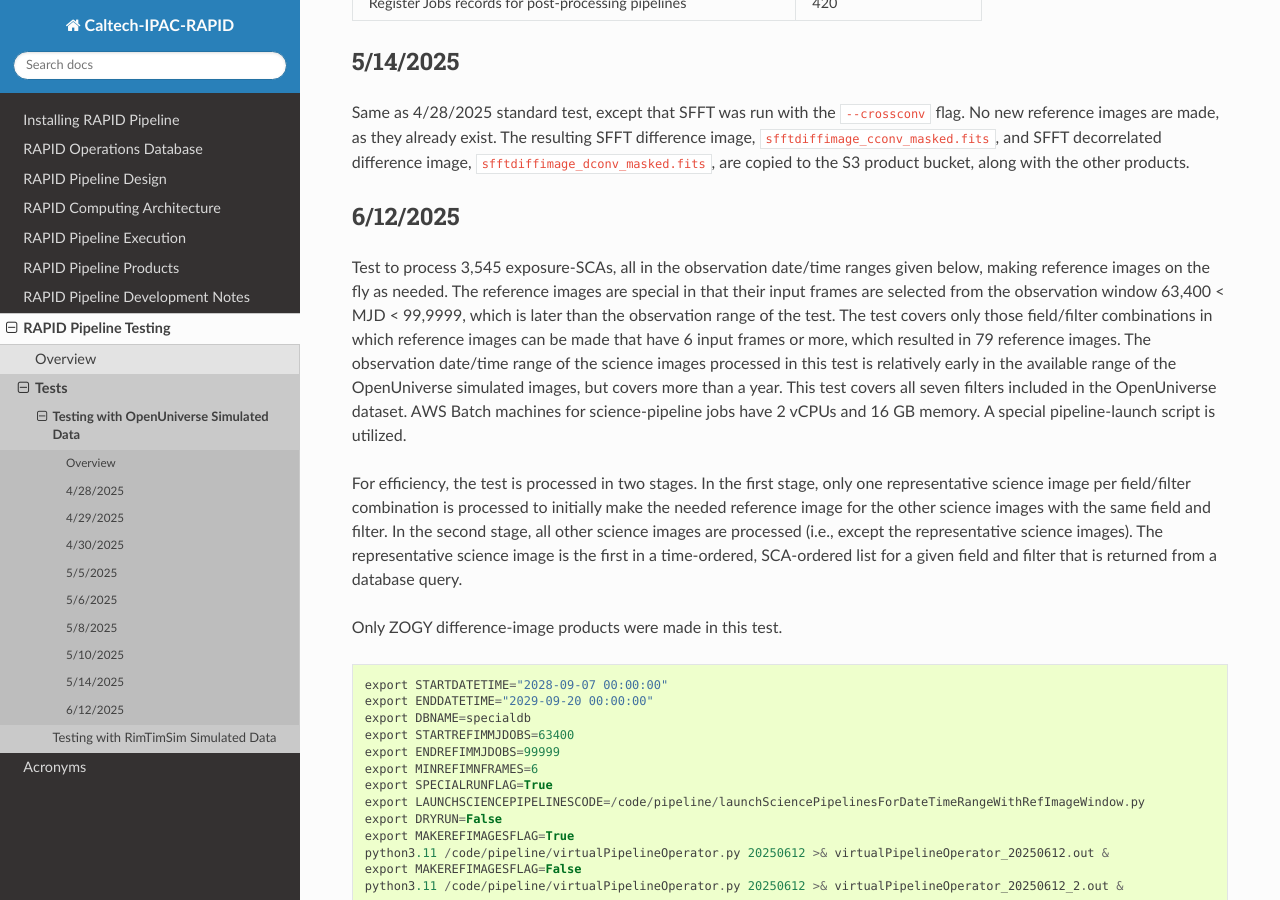
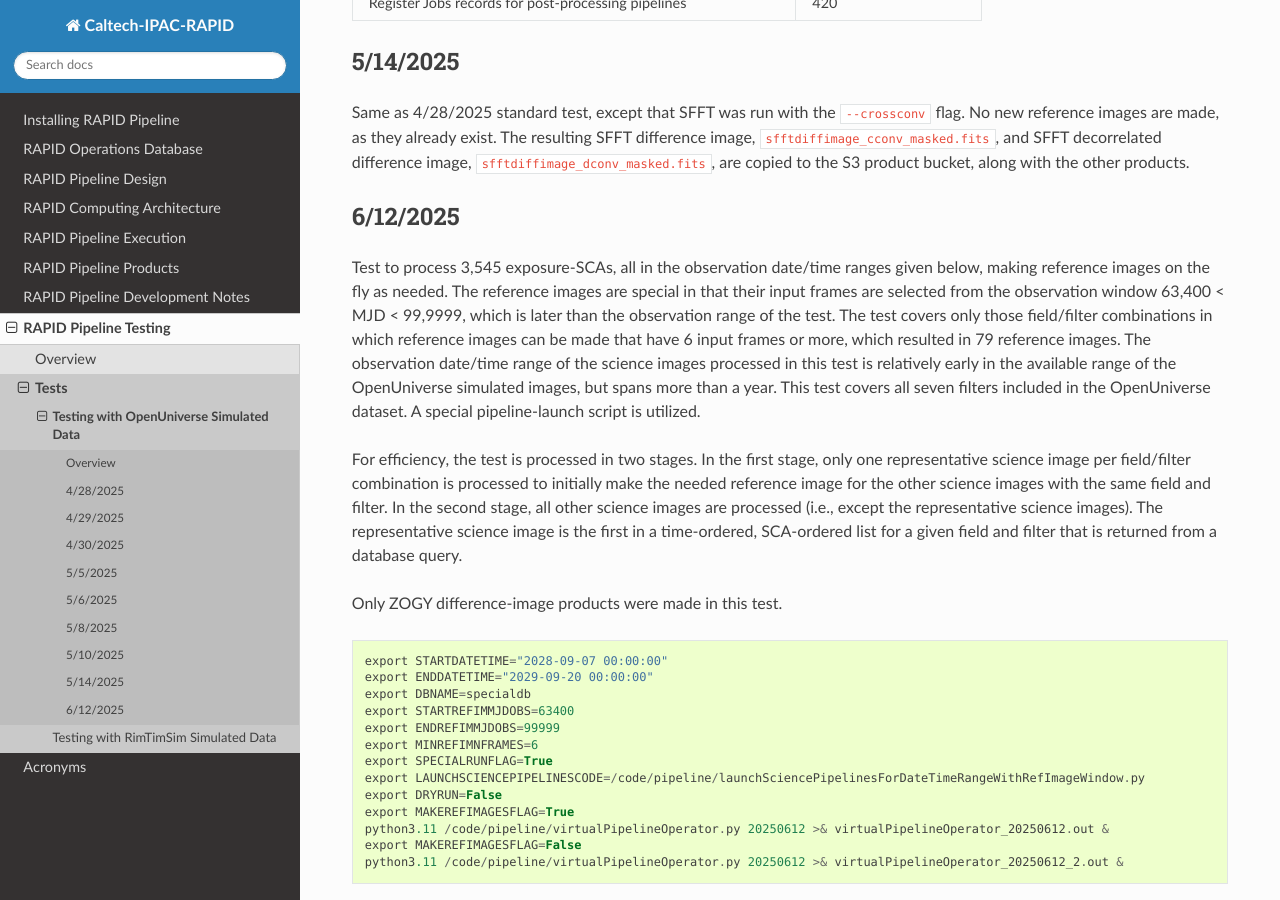
Before and after one commit to Caltech-IPAC/rapid, a Sphinx documentation site: the page built from docs/source/dev/openuniv_tests.rst, in a window 1280 px wide and 900 px high, scrolled down 19958 px. Built offline with Sphinx 7.4.7 and the Read the Docs theme 3.1.0, drawn with Linux system fonts in a browser that asks for light colours; formulas are drawn with MathJax 3.

Commit message:
Made a couple of small improvements.

```diff
--- a/docs/source/dev/openuniv_tests.rst
+++ b/docs/source/dev/openuniv_tests.rst
@@ -649,9 +649,8 @@
 The test covers only those field/filter combinations in which reference images can be made that have 6 input frames or more,
 which resulted in 79 reference images.
 The observation date/time range of the science images processed in this test is relatively early
-in the available range of the OpenUniverse simulated images, but covers more than a year.
+in the available range of the OpenUniverse simulated images, but spans more than a year.
 This test covers all seven filters included in the OpenUniverse dataset.
-AWS Batch machines for science-pipeline jobs have 2 vCPUs and 16 GB memory.
 A special pipeline-launch script is utilized.
 
 For efficiency, the test is processed in two stages.
```
